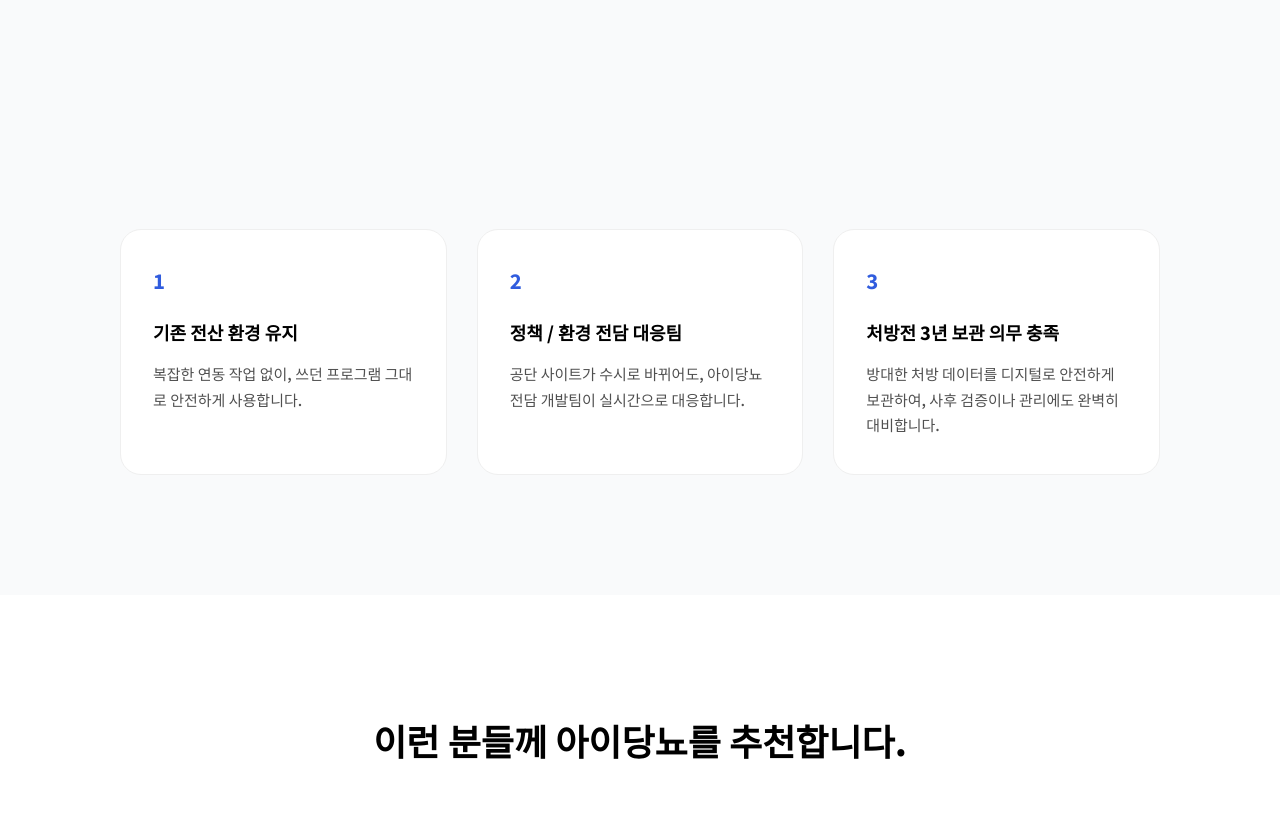
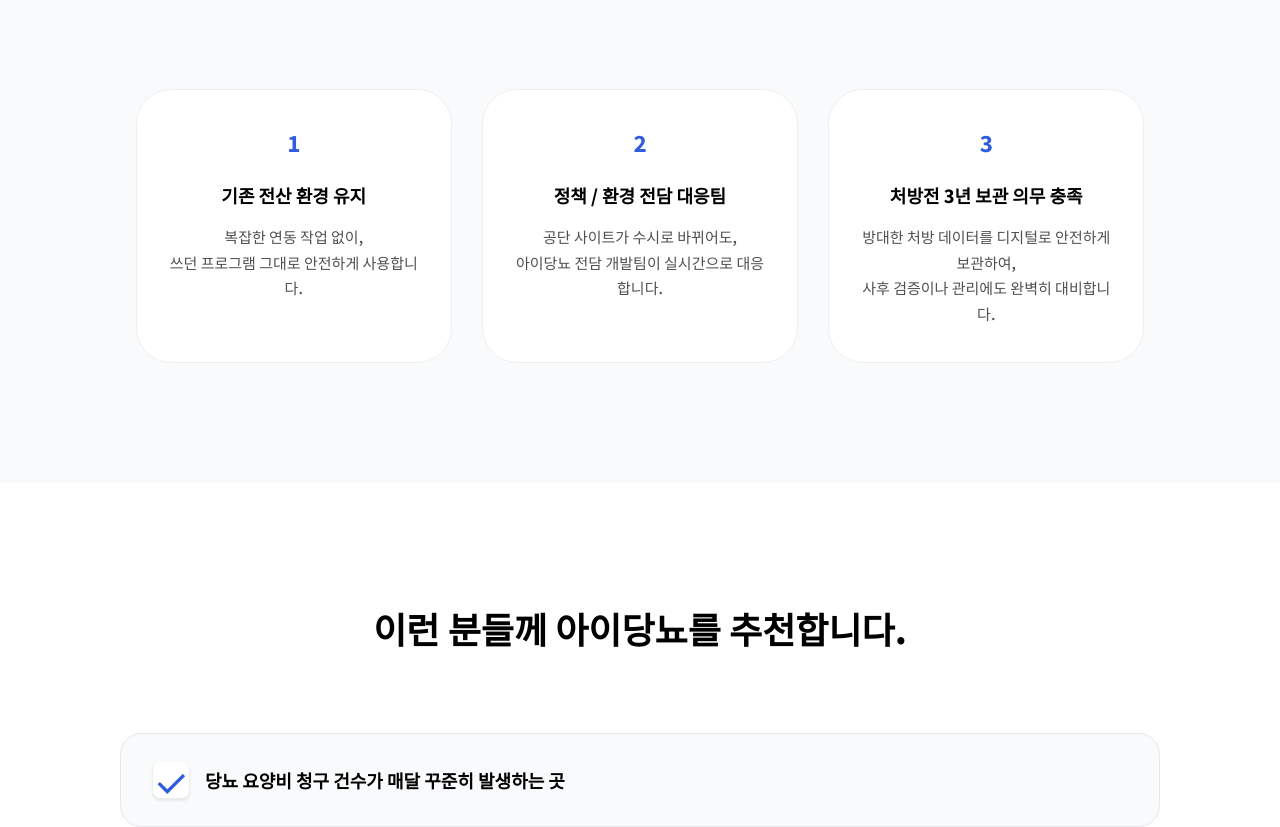
Before and after one commit to hdmedi2/landingpage, a React (Vite) app: page / in a window 1280 px wide. Shown: the part 4540-5367 px from the top of the page. Built offline with nearby package versions, Linux system fonts and the light colour scheme.

Commit message:
RecommendationSection전까지 완료

```diff
--- a/src/components/BenefitsSection/BenefitCard.jsx
+++ b/src/components/BenefitsSection/BenefitCard.jsx
@@ -3,19 +3,21 @@ import styled from 'styled-components';
 const Card = styled.div`
   background-color: ${props => props.theme.colors.white};
   border: 1px solid ${props => props.theme.colors.borderLight};
-  border-radius: 21px;
+  border-radius: 35px;
   padding: 36px 32px;
   display: flex;
   flex-direction: column;
+  align-items: center;
   gap: 16px;
   flex: 1;
 `;
 
 const Number = styled.div`
-  font-size: 20px;
+  font-size: 22px;
   font-weight: ${props => props.theme.fontWeights.extraBold};
   color: ${props => props.theme.colors.primary};
   margin-bottom: 8px;
+  text-align: center;
 `;
 
 const Title = styled.h3`
@@ -23,6 +25,7 @@ const Title = styled.h3`
   font-weight: ${props => props.theme.fontWeights.extraBold};
   color: ${props => props.theme.colors.text};
   margin: 0;
+  text-align: center;
 `;
 
 const Description = styled.p`
@@ -31,6 +34,8 @@ const Description = styled.p`
   color: ${props => props.theme.colors.textGrayDark};
   line-height: 1.7;
   margin: 0;
+  text-align: center;
+  white-space: pre-line;
 `;
 
 const BenefitCard = ({ number, title, description }) => {
--- a/src/components/BenefitsSection/BenefitsSection.jsx
+++ b/src/components/BenefitsSection/BenefitsSection.jsx
@@ -4,7 +4,7 @@ import BenefitCard from './BenefitCard';
 const Section = styled.section`
   width: 100%;
   background-color: ${props => props.theme.colors.backgroundGray};
-  padding: 120px 0;
+  padding: 50px 0 120px 0;
 `;
 
 const Container = styled.div`
@@ -24,6 +24,10 @@ const CardsWrapper = styled.div`
   display: grid;
   grid-template-columns: repeat(3, 1fr);
   gap: 30px;
+  width: 97%;
+  max-width: 1200px;
+  margin-left: auto;
+  margin-right: auto;
 
   @media (max-width: ${props => props.theme.breakpoints.tablet}) {
     grid-template-columns: 1fr;
@@ -35,17 +39,17 @@ const BenefitsSection = () => {
     {
       number: '1',
       title: '기존 전산 환경 유지',
-      description: '복잡한 연동 작업 없이, 쓰던 프로그램 그대로 안전하게 사용합니다.',
+      description: '복잡한 연동 작업 없이, \n쓰던 프로그램 그대로 안전하게 사용합니다.',
     },
     {
       number: '2',
       title: '정책 / 환경 전담 대응팀',
-      description: '공단 사이트가 수시로 바뀌어도, 아이당뇨 전담 개발팀이 실시간으로 대응합니다.',
+      description: '공단 사이트가 수시로 바뀌어도, \n아이당뇨 전담 개발팀이 실시간으로 대응합니다.',
     },
     {
       number: '3',
       title: '처방전 3년 보관 의무 충족',
-      description: '방대한 처방 데이터를 디지털로 안전하게 보관하여, 사후 검증이나 관리에도 완벽히 대비합니다.',
+      description: '방대한 처방 데이터를 디지털로 안전하게 보관하여, \n사후 검증이나 관리에도 완벽히 대비합니다.',
     },
   ];
 
--- a/src/components/RecommendationSection/RecommendationItem.jsx
+++ b/src/components/RecommendationSection/RecommendationItem.jsx
@@ -19,7 +19,7 @@ const IconWrapper = styled.div`
   display: flex;
   align-items: center;
   justify-content: center;
-  font-size: 16px;
+  font-size: 40px;
   flex-shrink: 0;
   color: ${props => props.theme.colors.primary};
 `;
--- a/src/components/StatisticsSection/StatisticsSection.jsx
+++ b/src/components/StatisticsSection/StatisticsSection.jsx
@@ -4,7 +4,7 @@ import StatCard from './StatCard';
 const Section = styled.section`
   width: 100%;
   background-color: #F9FAFB;
-  padding: 120px 0;
+  padding: 120px 0 50px 0;
 `;
 
 const Container = styled.div`
```
